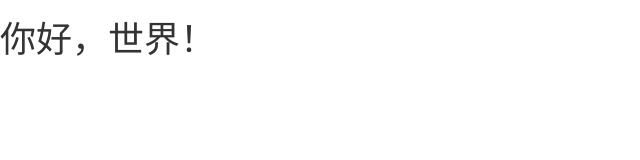
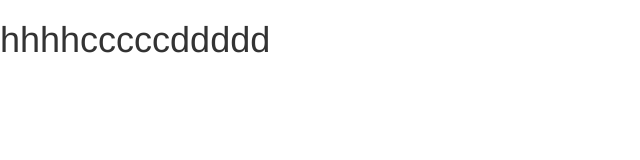
Before and after one commit to TrueOctopus/xgkxwebsite, a plain HTML site: page base.html in a window 1280 px wide. Shown: the whole page, without its empty margins (0-640 px from the left). Drawn offline with Linux system fonts and the light colour scheme.

Commit message:
Update base.html

```diff
--- a/base.html
+++ b/base.html
@@ -18,7 +18,7 @@
     <![endif]-->
   </head>
   <body>
-    <h1>你好，世界！</h1>
+    <h1>hhhhcccccddddd</h1>
 
     <!-- jQuery (Bootstrap 的所有 JavaScript 插件都依赖 jQuery，所以必须放在前边) -->
     <script src="dist/js/jquery.min.js"></script>
```
